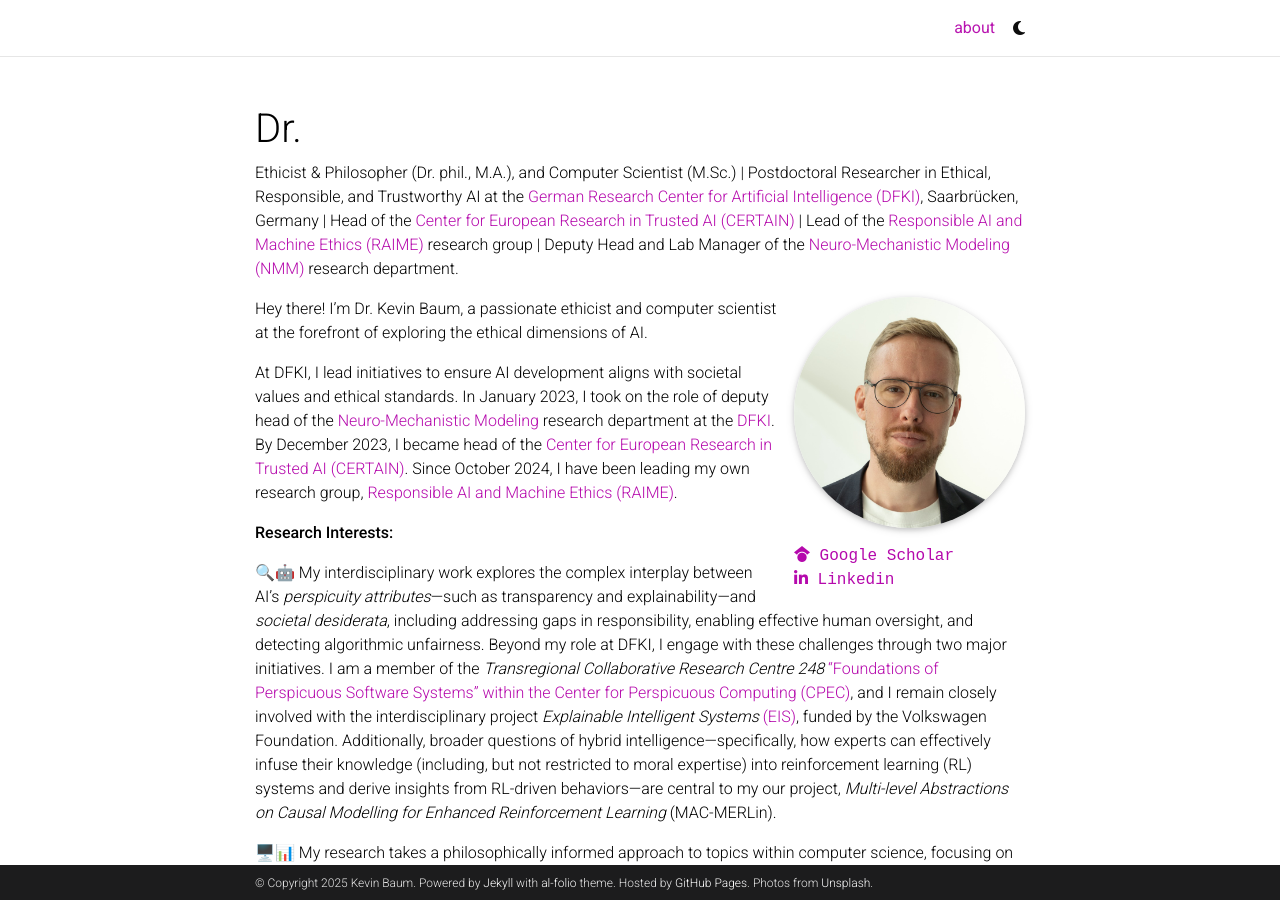
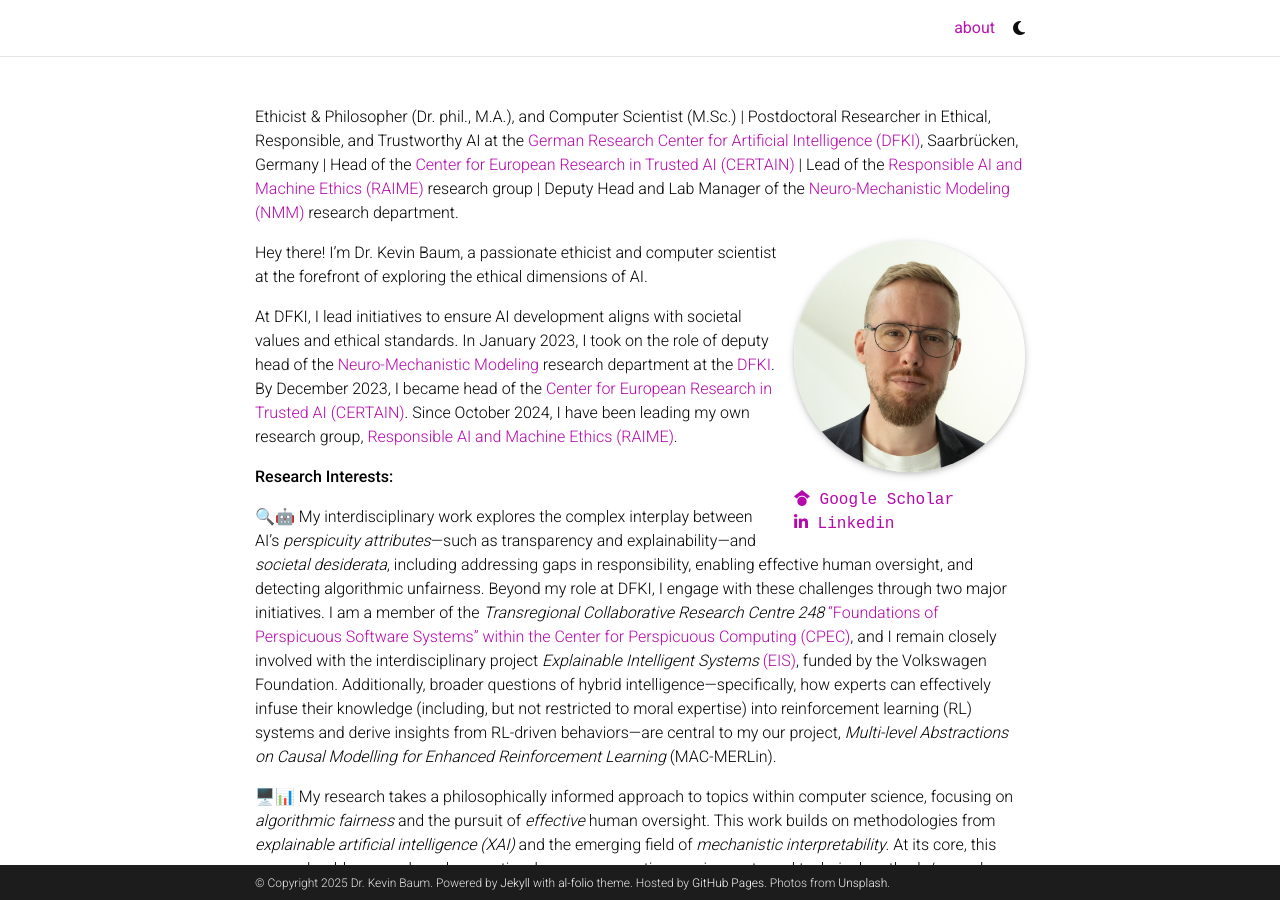
Before and after one commit to kcarbor/kcarbor.github.io, a Jekyll site: the page built from _pages/about.md, in a window 1280 px wide and 900 px high. Built offline with Jekyll 4.4.1, drawn with Linux system fonts in a browser that asks for light colours; nearby versions of some CDN libraries; full-size pictures stand in for the smaller copies a plugin makes; comment, search, counter and statistics services are not loaded; a style sheet for code colours, icons or effects is not loaded.

```diff
--- a/_config.yml
+++ b/_config.yml
@@ -2,8 +2,8 @@
 # Site settings
 # -----------------------------------------------------------------------------
 
-title: Dr. # the website title (if blank, full name will be used instead)
-first_name: Kevin
+title: # the website title (if blank, full name will be used instead)
+first_name: Dr. Kevin
 middle_name:
 last_name: Baum
 email: mail@kevinbaum.de
```
